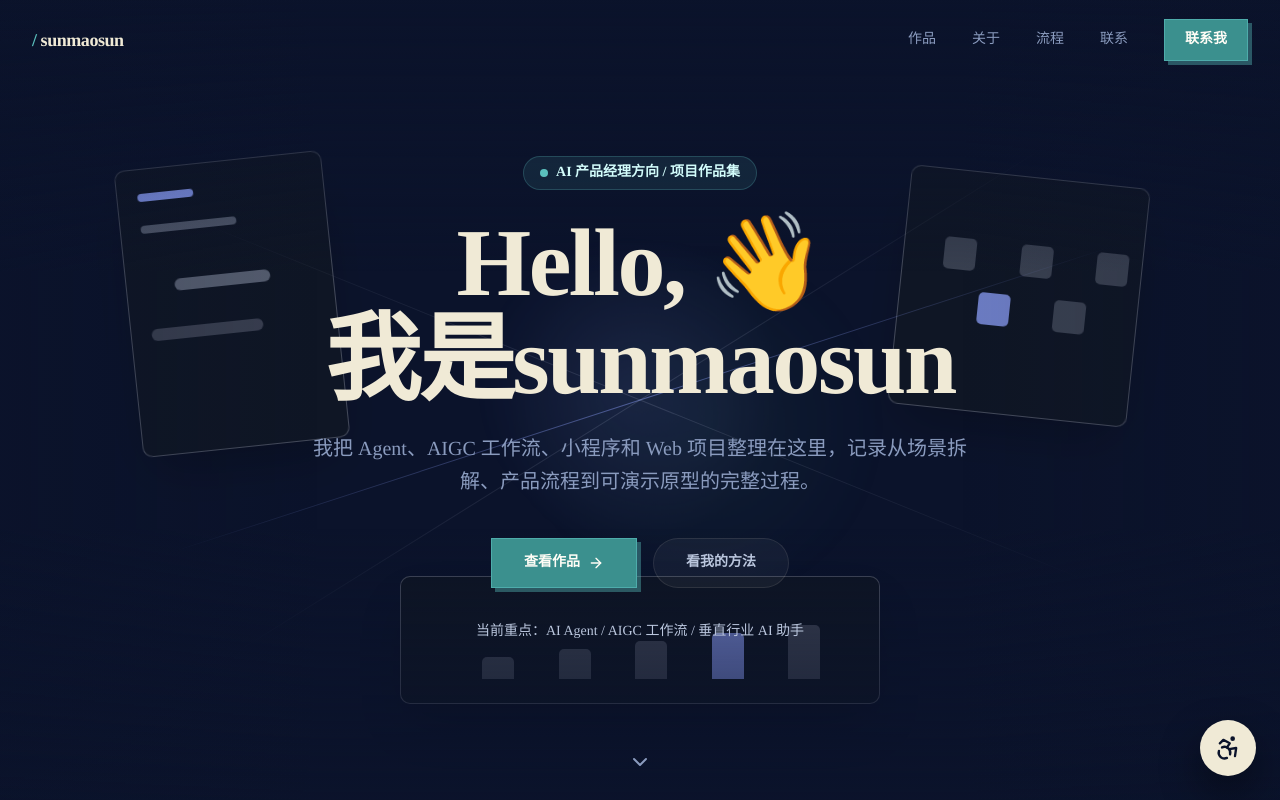
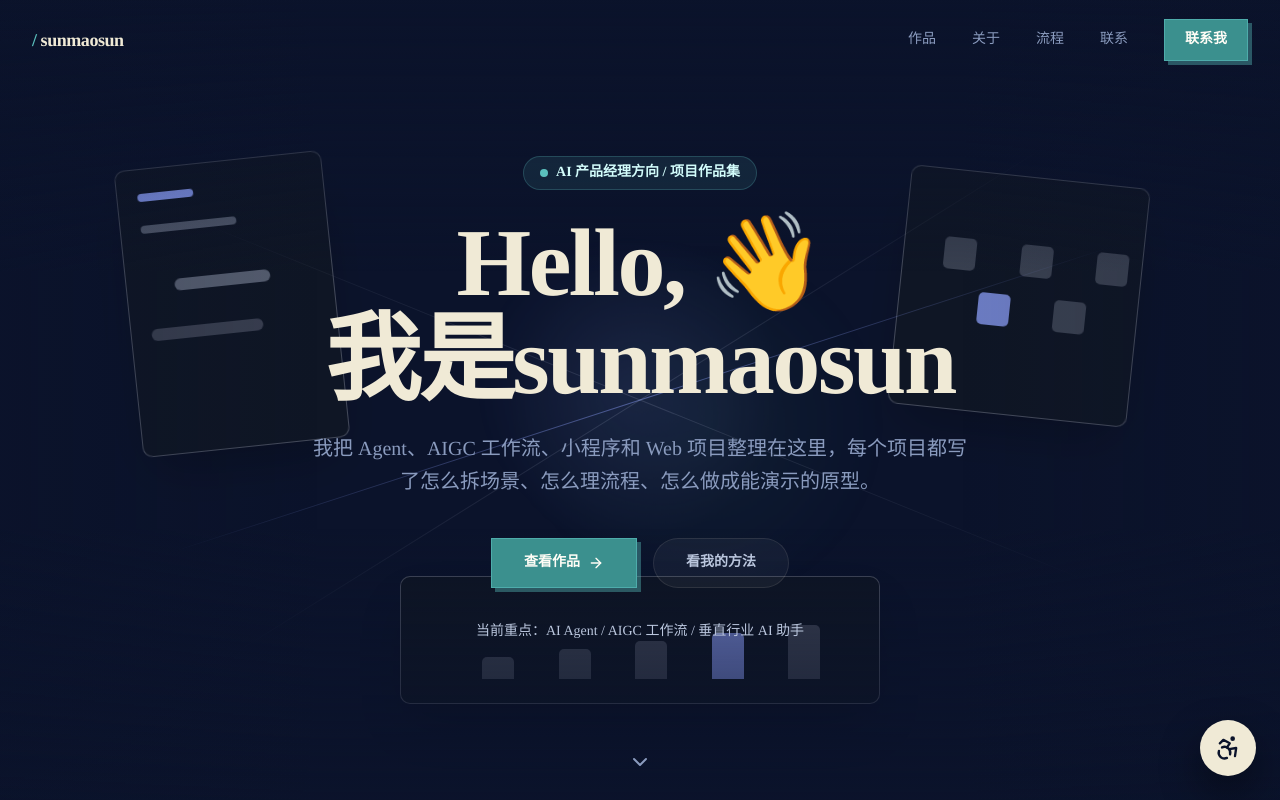
Before and after one commit to litangdingzhen114/11111111111, a Next.js app: page / in a window 1280 px wide. Shown: the top 800 px of the page. Built offline with nearby package versions, Linux system fonts and the light colour scheme.

Commit message:
copy: unslop pass on site copy, honest skill tiers

```diff
--- a/src/components/sections/Hero.tsx
+++ b/src/components/sections/Hero.tsx
@@ -77,7 +77,7 @@ export default function Hero() {
           data-hero-animate
           className="mx-auto mt-5 max-w-2xl text-base leading-7 text-[var(--site-muted)] sm:mt-6 sm:text-xl sm:leading-relaxed"
         >
-          我把 Agent、AIGC 工作流、小程序和 Web 项目整理在这里，记录从场景拆解、产品流程到可演示原型的完整过程。
+          我把 Agent、AIGC 工作流、小程序和 Web 项目整理在这里，每个项目都写了怎么拆场景、怎么理流程、怎么做成能演示的原型。
         </p>
 
         <div
```
